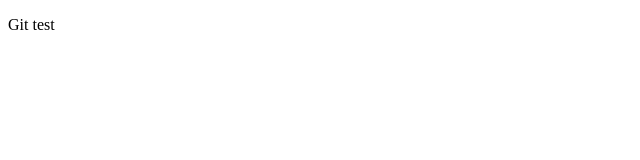
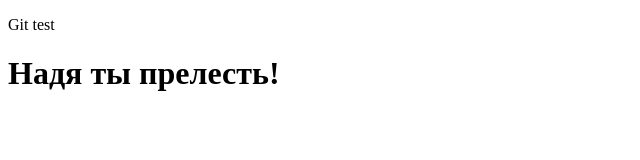
Before and after one commit to ridevel/decision, a plain HTML site: page index.html in a window 1280 px wide. Shown: the whole page, without its empty margins (0-640 px from the left). Drawn offline with Linux system fonts and the light colour scheme.

Commit message:
Added new h1 tag

```diff
--- a/index.html
+++ b/index.html
@@ -7,5 +7,6 @@
 </head>
 <body>
     <p>Git test</p>
+    <h1>Надя ты прелесть!</h1>
 </body>
 </html>
```
